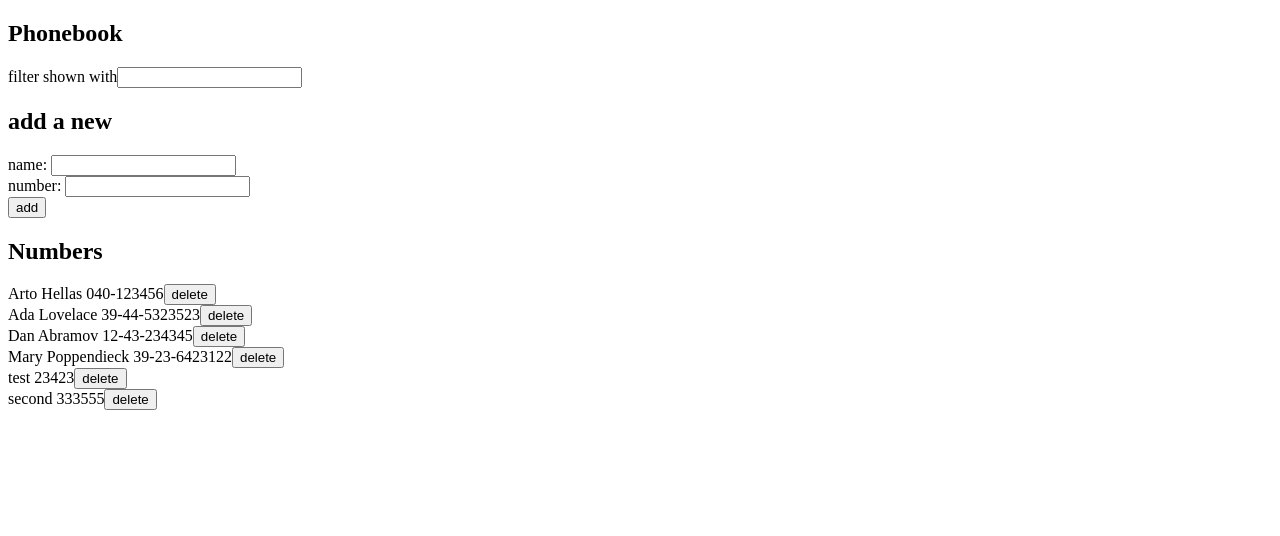
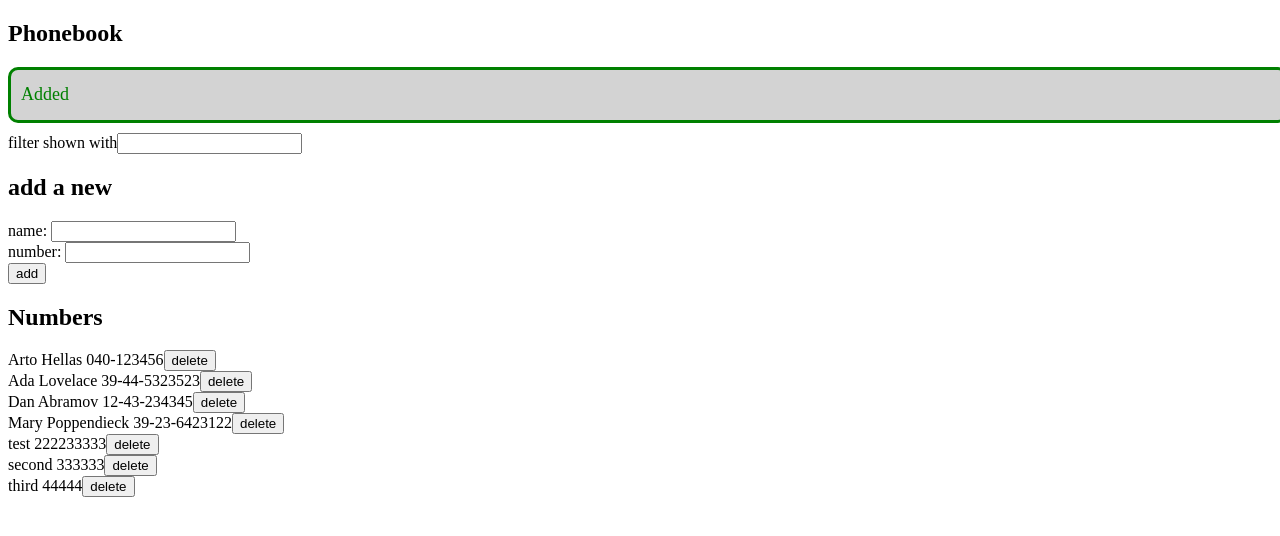
Before and after one commit to KamiKruse/fullStack-part-2, a React (Vite) app in the folder phonebook/: page / in a window 1280 px wide. Both pictures are taken after typing "Sample", "Sample" into the empty fields and a click on the button "add". Shown: the top 536 px of the page. Built offline with nearby package versions, Linux system fonts and the light colour scheme; no server answers; data requests are answered from the project's data file.

Commit message:
Complete exercise 2.16 and added styling

```diff
--- a/phonebook/db.json
+++ b/phonebook/db.json
@@ -23,12 +23,17 @@
     {
       "id": "5",
       "name": "test",
-      "number": "23423"
+      "number": "222233333"
     },
     {
       "id": "6",
       "name": "second",
-      "number": "333555"
+      "number": "333333"
+    },
+    {
+      "id": "7",
+      "name": "third",
+      "number": "44444"
     }
   ]
 }
--- a/phonebook/src/App.jsx
+++ b/phonebook/src/App.jsx
@@ -9,10 +9,19 @@ const App = () => {
   const [newName, setNewName] = useState("");
   const [newPhone, setNewPhone] = useState("");
   const [filter, setFilter] = useState("");
+  const [isSuccess, setIsSuccess] = useState(false);
+  const [isPhoneUpdated, setIsPhoneUpdated] = useState(false);
 
   useEffect(() => {
     networkCalls.getReq().then((initialData) => setPersons(initialData));
   }, []);
+
+  useEffect(() => {
+    setTimeout(() => {
+      setIsSuccess(false);
+      setIsPhoneUpdated(false);
+    }, 3000);
+  }, [persons]);
 
   const handleClick = (e) => {
     e.preventDefault();
@@ -32,22 +41,20 @@ const App = () => {
         )
       ) {
         const updatedObj = { ...test[0], number: newPhone };
-        console.log("updateObj: ", updatedObj, "id: ", id);
         networkCalls.updateReq(id, updatedObj).then((updatedResponse) => {
-          console.log("updatedResponse: ", updatedResponse);
           setPersons((prevPersons) =>
             prevPersons.map((person) =>
               person.id === id ? updatedResponse : person
             )
           );
         });
-        console.log(persons);
+        setIsPhoneUpdated((prev) => !prev);
       }
     } else {
       const obj = {
         name: newName,
         number: newPhone,
-        id: persons[persons.length - 1].id + 1,
+        id: String(Number(persons[persons.length - 1].id) + 1),
       };
       networkCalls
         .postReq(obj)
@@ -56,6 +63,7 @@ const App = () => {
         );
       setNewName("");
       setNewPhone("");
+      setIsSuccess((prev) => !prev);
     }
   };
 
@@ -103,6 +111,13 @@ const App = () => {
   return (
     <div>
       <h2>Phonebook</h2>
+      {isSuccess && !isPhoneUpdated ? (
+        <div className="success">Added {newName}</div>
+      ) : isPhoneUpdated ? (
+        <div className="success">
+          Updated {newName}'s number to {newPhone}
+        </div>
+      ) : null}
       <Filter filter={filter} handleFilter={handleFilter} />
       <h2>add a new</h2>
       <Form
@@ -113,7 +128,6 @@ const App = () => {
         handleClick={handleClick}
       />
       <h2>Numbers</h2>
-      {console.log(persons)}
       <Display persons={persons} filter={filter} handleDelete={handleDelete} />
     </div>
   );
--- /dev/null
+++ b/phonebook/src/index.css
@@ -0,0 +1,15 @@
+.success {
+  height: 50px;
+  width: 100%;
+  border-radius: 10px;
+  border: 3px solid green;
+  color: green;
+  font-size: 18px;
+  text-transform: capitalize;
+  display: flex;
+  align-items: center;
+  justify-content: start;
+  padding-left: 10px;
+  margin-bottom: 10px;
+  background-color: lightgray;
+}
--- a/phonebook/src/main.jsx
+++ b/phonebook/src/main.jsx
@@ -1,4 +1,5 @@
 import ReactDom from "react-dom/client";
 import App from "./App.jsx";
+import "./index.css"
 
 ReactDom.createRoot(document.getElementById("root")).render(<App />);
```
